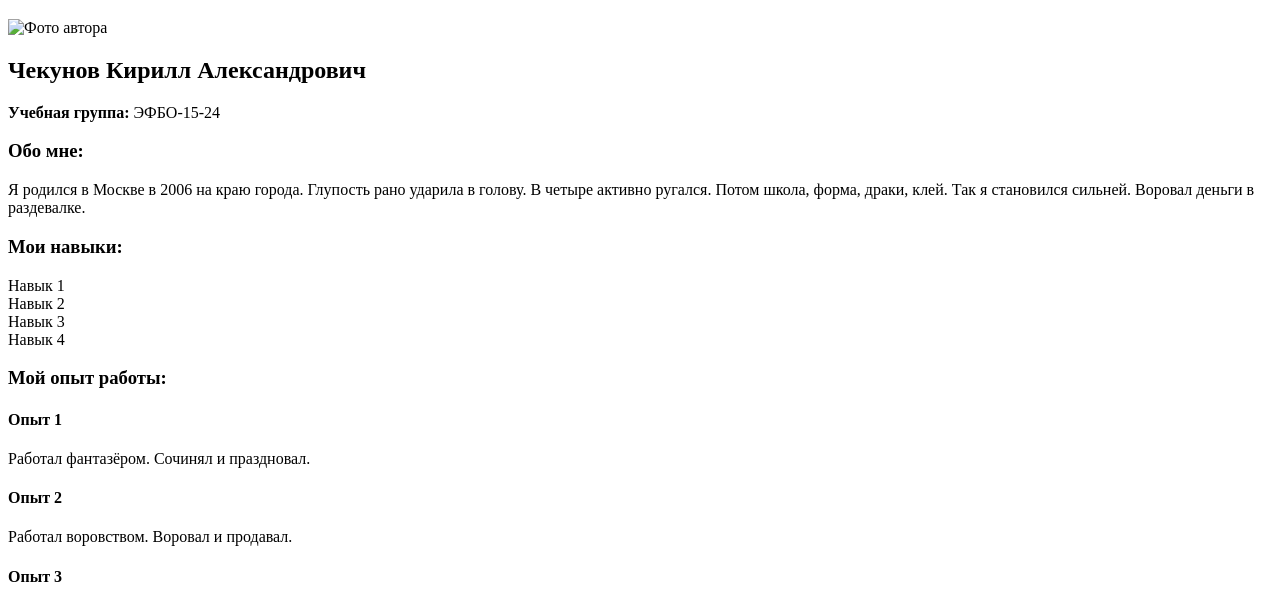
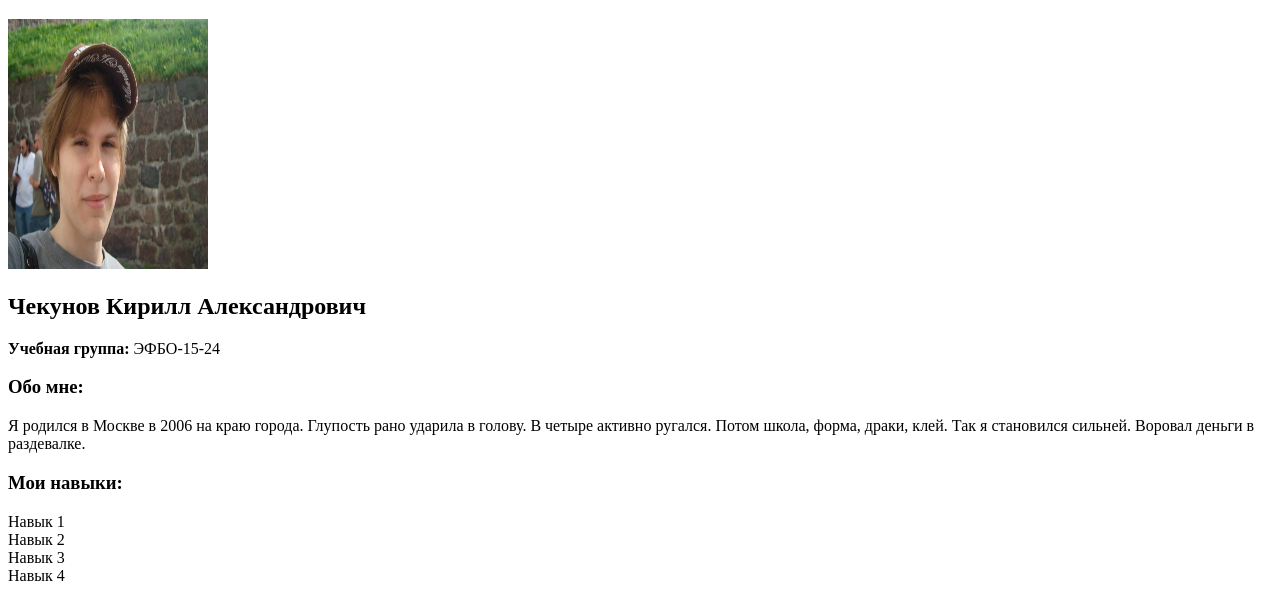
Before and after one commit to neponyaten/frontend-and-backend-practice, a plain HTML site: page index.html in a window 1280 px wide. Shown: the part 193-793 px from the top of the page. Drawn offline with Linux system fonts and the light colour scheme.

Commit message:
update photo

```diff
--- a/index.html
+++ b/index.html
@@ -18,7 +18,7 @@
         </div>
         <div id="content">
             <h1>Информация об авторе</h1>
-            <img src="images/photo.jpg" alt="Фото автора" width="200" height="250">
+            <img src="photo/photo.jpg" alt="Фото автора" width="200" height="250">
             <h2>Чекунов Кирилл Александрович</h2>
             <p><strong>Учебная группа:</strong> ЭФБО-15-24</p>
             <h3>Обо мне:</h3>
```
